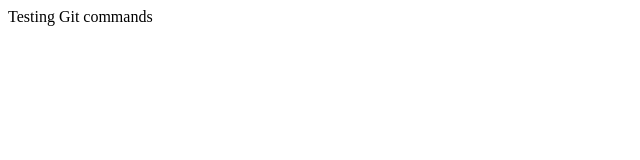
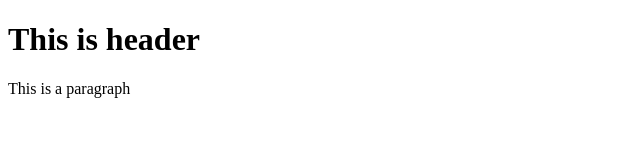
Before and after one commit to Kankan023/git-test, a plain HTML site: page index.html in a window 1280 px wide. Shown: the whole page, without its empty margins (0-640 px from the left). Drawn offline with Linux system fonts and the light colour scheme.

Commit message:
second Commit

```diff
--- a/index.html
+++ b/index.html
@@ -4,6 +4,8 @@
 
 </head>
 <body>
-    Testing Git commands
+    <h1>This is header</h1>
+    <p>This is a paragraph</p>
+
 </body>
 </html>
```
Also changed, not shown: test.html (added, +9 -0 lines).
